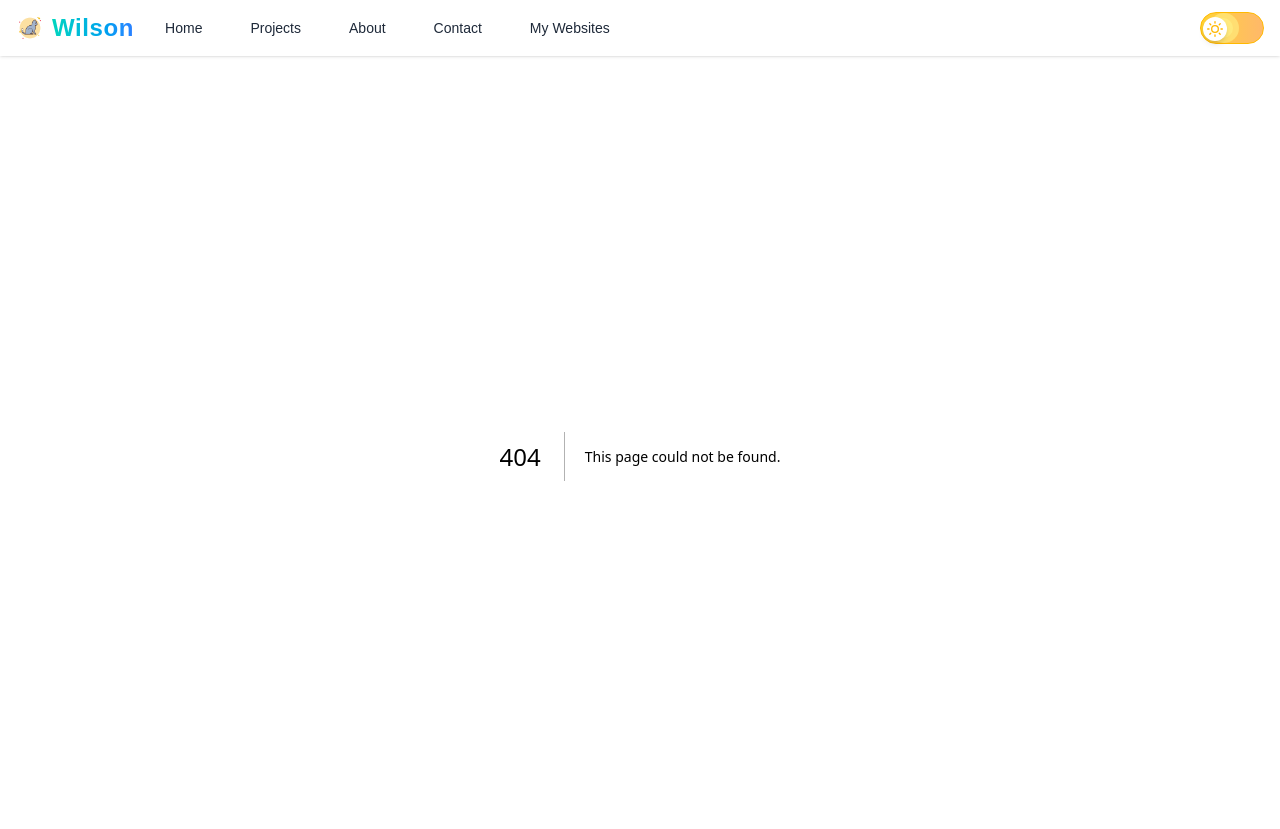
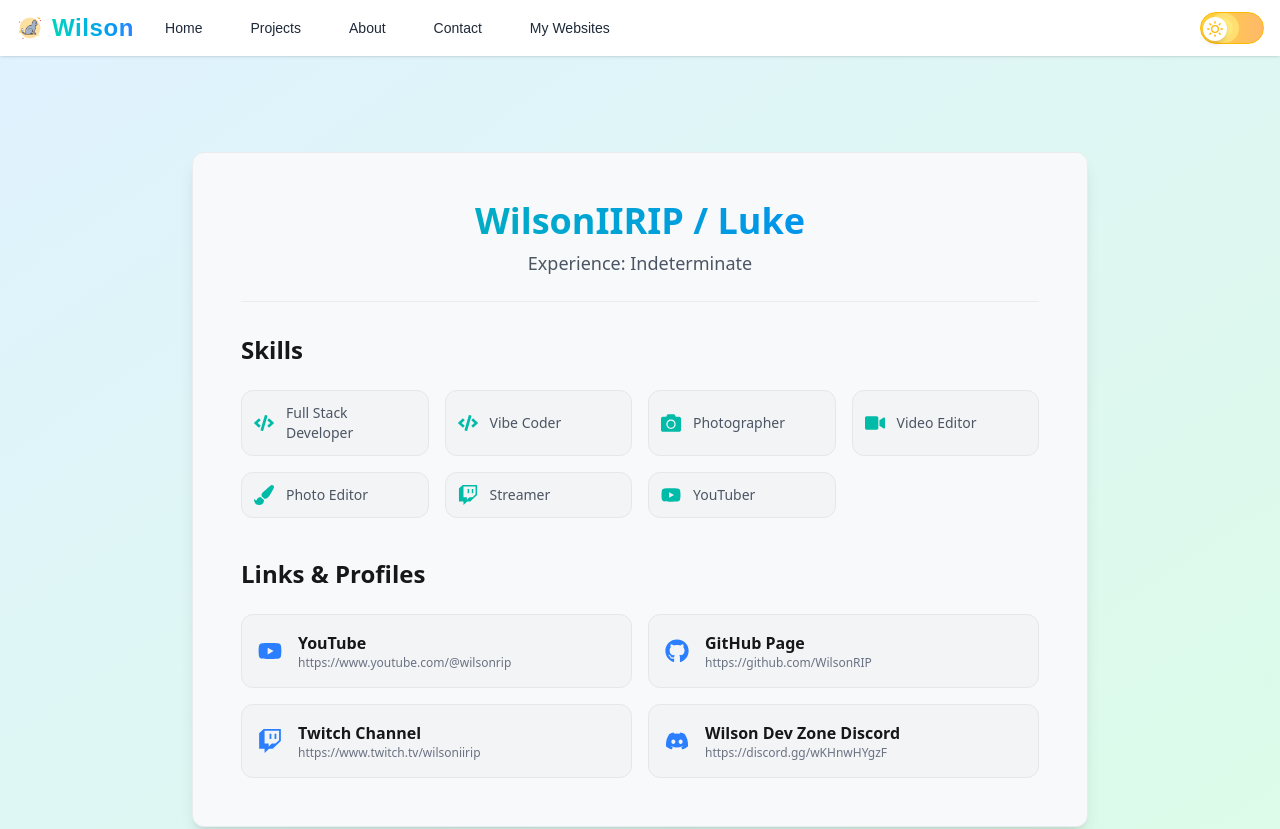
Before and after one commit to WilsonRIP/personal-website, a Next.js app: page /resume in a window 1280 px wide. Before the commit this address had no page. Shown: the top 829 px of the page. Built offline with nearby package versions, Linux system fonts and the light colour scheme; a web font is replaced by a local one.

Commit message:
Update package dependencies by adding react-icons for enhanced icon support. Modify footer text for attribution and update resume link in footer component for improved navigation.

```diff
--- a/package.json
+++ b/package.json
@@ -19,6 +19,7 @@
     "nodemailer": "^6.10.1",
     "react": "^19.0.0",
     "react-dom": "^19.0.0",
+    "react-icons": "^5.5.0",
     "react-intersection-observer": "^9.16.0",
     "typeorm": "^0.3.22"
   },
--- a/src/app/components/Footer.tsx
+++ b/src/app/components/Footer.tsx
@@ -34,7 +34,7 @@ const footerLinks = [
     links: [
       { name: "Blog", url: "#" },
       { name: "Portfolio", url: "/projects" },
-      { name: "Resume", url: "#" },
+      { name: "Resume", url: "/resume" },
     ],
   },
 ];
--- a/src/app/page.tsx
+++ b/src/app/page.tsx
@@ -138,7 +138,7 @@ export default function Home() {
       {/* Footer - simplified */}
       <div className="mt-12 text-center">
         <p className="text-sm dark:text-gray-400 text-gray-600">
-          Built with Next.js and Tailwind CSS
+          Built with Next.js and Tailwind CSS By WilsonIIRIP/Luke
         </p>
       </div>
     </main>
--- /dev/null
+++ b/src/app/resume/page.tsx
@@ -0,0 +1,158 @@
+"use client";
+
+import React from "react";
+import { motion } from "framer-motion";
+import Link from "next/link";
+import {
+  FaGithub,
+  FaYoutube,
+  FaTwitch,
+  FaDiscord,
+  FaCode,
+  FaCamera,
+  FaVideo,
+  FaPaintBrush,
+} from "react-icons/fa"; // Example icons
+
+const fadeIn = {
+  hidden: { opacity: 0, y: 20 },
+  visible: {
+    opacity: 1,
+    y: 0,
+    transition: { duration: 0.6 },
+  },
+};
+
+const staggerContainer = {
+  hidden: { opacity: 0 },
+  visible: {
+    opacity: 1,
+    transition: {
+      staggerChildren: 0.1,
+    },
+  },
+};
+
+// Define types for skills and links
+interface Skill {
+  name: string;
+  icon: React.ReactNode;
+}
+
+interface ResumeLink {
+  url: string;
+  name: string;
+  icon: React.ReactNode;
+}
+
+// --- Resume Data ---
+const resumeData = {
+  name: "WilsonIIRIP / Luke",
+  experience: "Indeterminate",
+  skills: [
+    { name: "Full Stack Developer", icon: <FaCode /> },
+    { name: "Vibe Coder", icon: <FaCode /> }, // Using code icon as placeholder
+    { name: "Photographer", icon: <FaCamera /> },
+    { name: "Video Editor", icon: <FaVideo /> },
+    { name: "Photo Editor", icon: <FaPaintBrush /> },
+    { name: "Streamer", icon: <FaTwitch /> },
+    { name: "YouTuber", icon: <FaYoutube /> },
+  ] as Skill[],
+  links: [
+    {
+      url: "https://www.youtube.com/@wilsonrip",
+      name: "YouTube",
+      icon: <FaYoutube />,
+    },
+    {
+      url: "https://github.com/WilsonRIP",
+      name: "GitHub Page",
+      icon: <FaGithub />,
+    },
+    {
+      url: "https://www.twitch.tv/wilsoniirip",
+      name: "Twitch Channel",
+      icon: <FaTwitch />,
+    },
+    {
+      url: "https://discord.gg/wKHnwHYgzF",
+      name: "Wilson Dev Zone Discord",
+      icon: <FaDiscord />,
+    },
+  ] as ResumeLink[],
+};
+// ---
+
+export default function ResumePage() {
+  return (
+    <main className="flex min-h-screen flex-col items-center p-8 lg:p-24 bg-theme-gradient">
+      <motion.div
+        className="w-full max-w-4xl space-y-10 bg-theme-card dark:bg-gray-800/70 bg-white/80 backdrop-blur-md border border-theme rounded-xl shadow-lg p-8 lg:p-12"
+        initial="hidden"
+        animate="visible"
+        variants={staggerContainer}
+      >
+        {/* Header */}
+        <motion.div
+          variants={fadeIn}
+          className="text-center border-b border-theme pb-6 mb-8"
+        >
+          <h1 className="text-3xl lg:text-4xl font-bold text-transparent bg-clip-text bg-gradient-to-r from-teal-500 to-blue-500 mb-2">
+            {resumeData.name}
+          </h1>
+          <p className="text-lg text-theme-secondary">
+            Experience: {resumeData.experience}
+          </p>
+        </motion.div>
+
+        {/* Skills Section */}
+        <motion.section variants={fadeIn}>
+          <h2 className="text-2xl font-semibold mb-6 text-theme-primary">
+            Skills
+          </h2>
+          <div className="grid grid-cols-2 sm:grid-cols-3 md:grid-cols-4 gap-4">
+            {resumeData.skills.map((skill) => (
+              <div
+                key={skill.name}
+                className="flex items-center space-x-3 p-3 bg-gray-100 dark:bg-gray-700/50 rounded-lg border border-gray-200 dark:border-gray-600"
+              >
+                <span className="text-teal-500 text-xl">{skill.icon}</span>
+                <span className="text-sm font-medium text-theme-secondary">
+                  {skill.name}
+                </span>
+              </div>
+            ))}
+          </div>
+        </motion.section>
+
+        {/* Links Section */}
+        <motion.section variants={fadeIn}>
+          <h2 className="text-2xl font-semibold mb-6 text-theme-primary">
+            Links & Profiles
+          </h2>
+          <div className="grid grid-cols-1 sm:grid-cols-2 gap-4">
+            {resumeData.links.map((link) => (
+              <Link
+                key={link.name}
+                href={link.url}
+                target="_blank"
+                rel="noopener noreferrer"
+                className="group flex items-center space-x-4 p-4 bg-gray-100 dark:bg-gray-700/50 rounded-lg border border-gray-200 dark:border-gray-600 hover:bg-teal-50 dark:hover:bg-gray-600/70 transition-colors duration-200"
+              >
+                <span className="text-blue-500 text-2xl">{link.icon}</span>
+                <div>
+                  <p className="text-md font-semibold text-theme-primary group-hover:text-teal-600 dark:group-hover:text-teal-300 transition-colors duration-200">
+                    {link.name}
+                  </p>
+                  <p className="text-xs text-gray-500 dark:text-gray-400 break-all">
+                    {link.url}
+                  </p>
+                </div>
+              </Link>
+            ))}
+          </div>
+        </motion.section>
+      </motion.div>
+    </main>
+  );
+}
```
Also changed, not shown: 1 other file (tests, documents, lock files or other folders).
